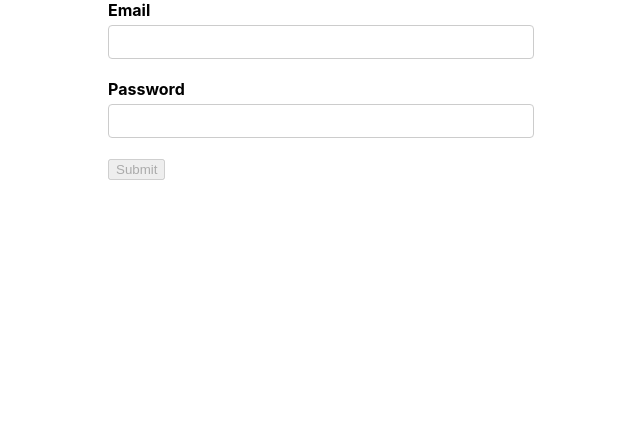
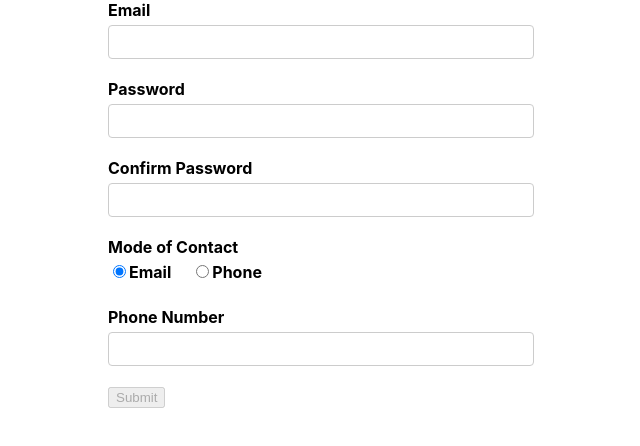
Before and after one commit to EnesKilicaslan/Reusable-React-Form-Components, a React (Create React App) app: page / in a window 1280 px wide. Shown: the top 446 px of the page, without its empty margins (319-959 px from the left). Built offline with nearby package versions, Linux system fonts and the light colour scheme.

Commit message:
Add User Registration Form

```diff
--- a/src/App.js
+++ b/src/App.js
@@ -1,12 +1,14 @@
 import "./App.css";
 import FormikContainer from "./components/FormikContainer";
 import LoginForm from "./pages/LoginForm";
+import RegistrationForm from "./pages/RegistrationForm";
 
 function App() {
   return (
     <div className="App">
       {/* <FormikContainer /> */}
-      <LoginForm />
+      {/* <LoginForm /> */}
+      <RegistrationForm />
     </div>
   );
 }
--- /dev/null
+++ b/src/pages/RegistrationForm.js
@@ -0,0 +1,117 @@
+import React from "react";
+import { Formik, Form } from "formik";
+import FormikControl from "../components/FormikControl";
+import * as Yup from "yup";
+
+const RegistrationForm = () => {
+  const modeOptions = [
+    { key: "Email", value: "email" },
+    { key: "Phone", value: "phone" },
+  ];
+  const onSubmit = (values) => {
+    console.log("values: ", values);
+  };
+
+  const initialValues = {
+    email: "",
+    password: "",
+    confirmPassword: "",
+    modeOfContact: "email",
+    phone: "",
+  };
+
+  const validationSchema = Yup.object({
+    email: Yup.string()
+      .required("Email is required")
+      .email("Email is not valid"),
+    password: Yup.string().required("Password is required"),
+    confirmPassword: Yup.string().oneOf(
+      [Yup.ref("password"), ""],
+      "Password does not match"
+    ),
+    modeOfContact: Yup.string().required(),
+    phone: Yup.string().when("modeOfContact", {
+      is: "phone",
+      then: Yup.string().required("Phone is required"),
+    }),
+  });
+
+  return (
+    <div className="form-control">
+      <Formik
+        onSubmit={onSubmit}
+        initialValues={initialValues}
+        validationSchema={validationSchema}
+        validateOnMount={true}
+        validateOnChange={false}
+        validateOnBlur={true}
+      >
+        {(formik) => {
+          console.log("formik: ", formik);
+          return (
+            <Form
+              onChange={async (event) => {
+                console.log("1");
+                console.log("2", event);
+                //formik.setFieldValue("modeOfContact", event.target.value);
+                await formik.handleChange(event);
+                //formik.onChange(event);
+                if (event.target.name === "modeOfContact") {
+                  console.log("3");
+                  console.log("values", formik.values);
+
+                  if (event.target.value === "phone") {
+                    formik.setFieldTouched("phone");
+                    formik.validateForm();
+                  }
+                }
+              }}
+            >
+              <FormikControl
+                control="input"
+                type="email"
+                label="Email"
+                name="email"
+                id="email"
+              />
+              <FormikControl
+                control="input"
+                type="password"
+                label="Password"
+                name="password"
+                id="password"
+              />
+              <FormikControl
+                control="input"
+                type="password"
+                label="Confirm Password"
+                name="confirmPassword"
+                id="confirmPassword"
+              />
+              <FormikControl
+                control="radio"
+                id="modeOfContact"
+                name="modeOfContact"
+                label="Mode of Contact"
+                options={modeOptions}
+              />
+              <FormikControl
+                control="input"
+                id="phone"
+                type="text"
+                label="Phone Number"
+                name="phone"
+              />
+
+              <button type="submit" disabled={!formik.isValid}>
+                Submit
+              </button>
+            </Form>
+          );
+        }}
+      </Formik>
+    </div>
+  );
+};
+
+export default RegistrationForm;
```
